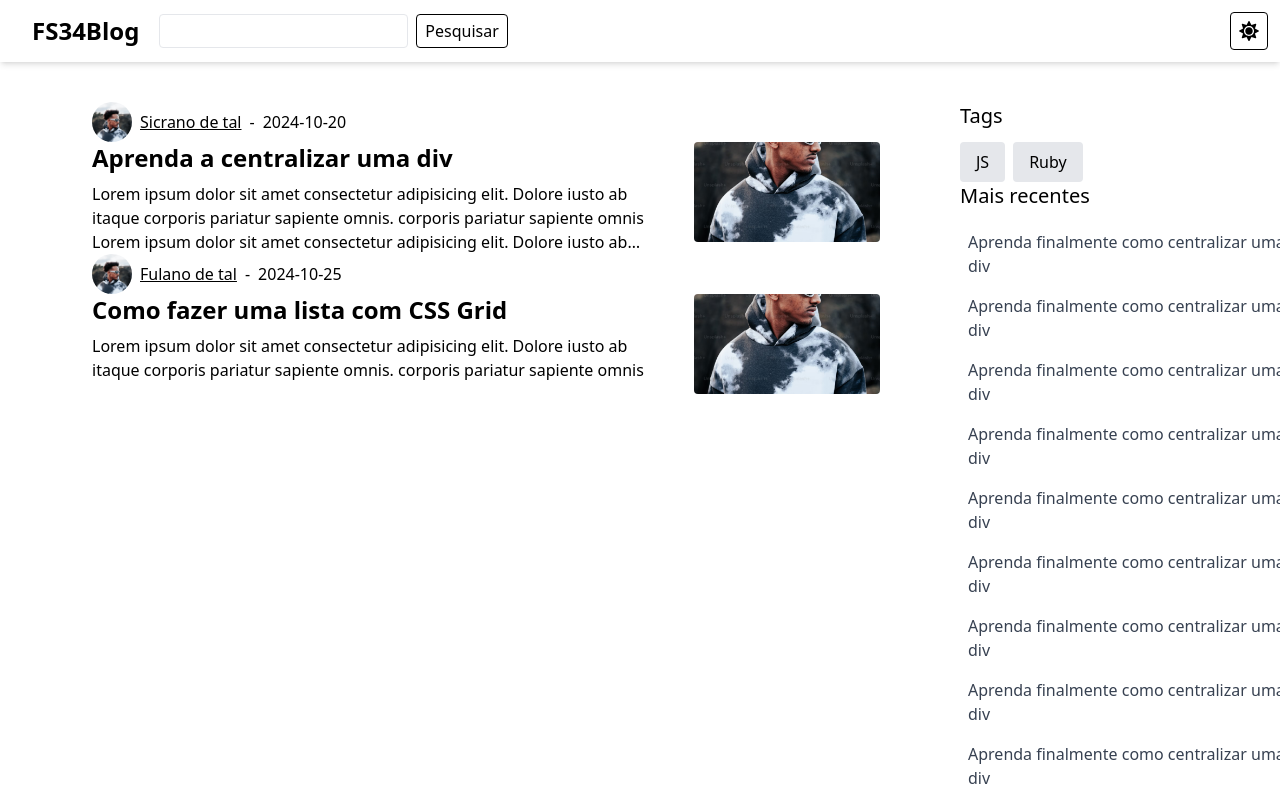
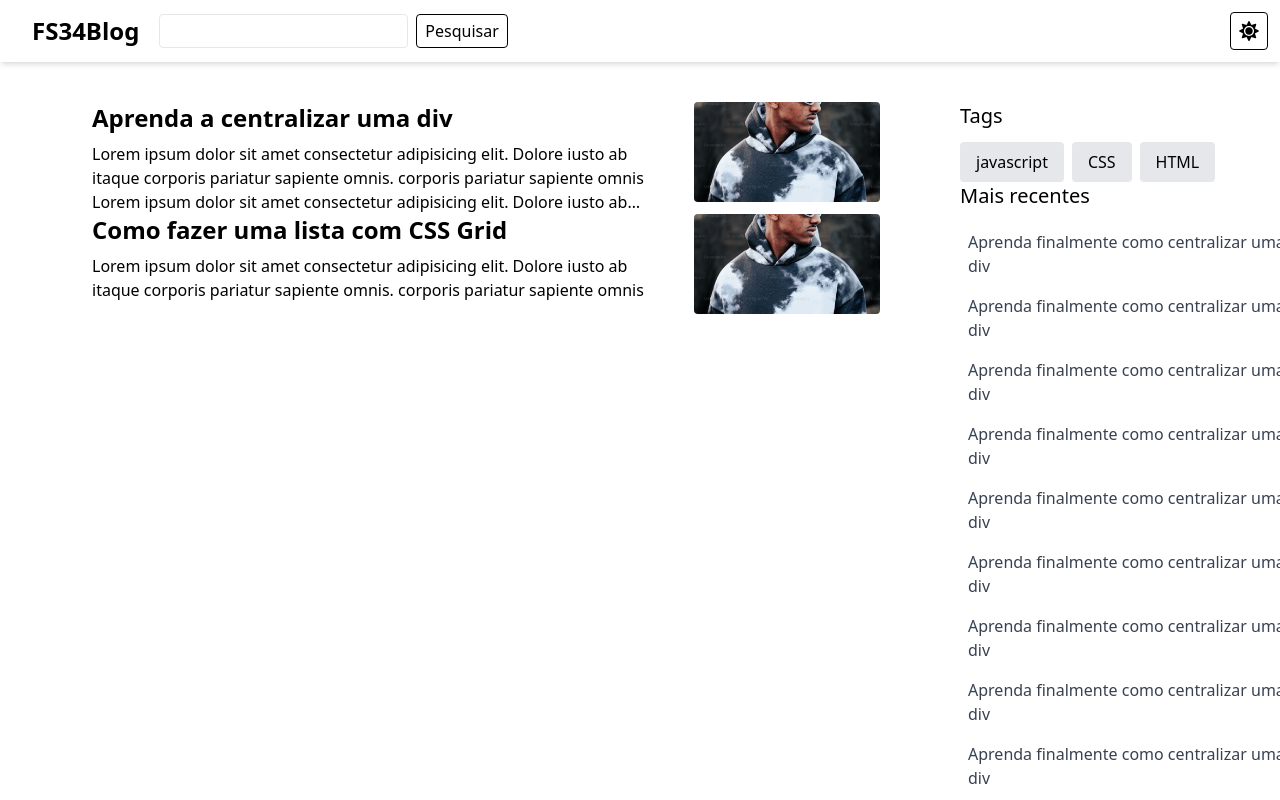
Before and after one commit to fullstack34/fs34-blog, a React (Vite) app: page / in a window 1280 px wide. Shown: the top 800 px of the page. Built offline with nearby package versions, Linux system fonts and the light colour scheme; data requests are answered from the project's data file.

Commit message:
Ajustando projeto react com o backend

```diff
--- a/src/components/Tags.jsx
+++ b/src/components/Tags.jsx
@@ -1,19 +1,19 @@
 import TagItem from "./TagItem";
 import { usePost } from "../context/PostContext";
 import { useEffect, useState } from "react";
-// import tags from "../api/tags";
+import tags from "../api/tags";
 
 export default function Tags () {
 
-  let [tagsList, setTagsList] = useState([]);
+  let [tagsList, setTagsList] = useState(tags);
 
-  useEffect(() => {
-    fetch('http://localhost:3000/tags')
-    .then(response => response.json())
-    .then(tags => {
-      setTagsList(tags);
-    });
-  }, []);
+  // useEffect(() => {
+  //   fetch('http://localhost:3000/tags')
+  //   .then(response => response.json())
+  //   .then(tags => {
+  //     setTagsList(tags);
+  //   });
+  // }, []);
 
   let postData = usePost() ?? false;
 
--- a/src/pages/Home.jsx
+++ b/src/pages/Home.jsx
@@ -2,14 +2,14 @@ import PostHeader from './../components/PostHeader';
 import PostBody from './../components/PostBody';
 import Layout from './../components/Layout';
 import Post from '../components/Post';
-// import posts from '../api/posts';
+import postsApi from '../api/posts';
 import users from '../api/users';
 import { useEffect, useState } from 'react';
 
 
 function App() {
 
-    let [posts, setPosts] = useState([]);
+    let [posts, setPosts] = useState(postsApi);
 
     useEffect(() => {
         fetch('http://localhost:3000/posts')
@@ -24,18 +24,14 @@ function App() {
             <Layout showSideBar>
                 { posts.map(function(post) {
 
-                    let user = users.find(function(user) {
-                        return user.id === post.user_id;
-                    });
-
                     return (
                         <Post>
-                            <PostHeader
+                            {/* <PostHeader
                                 authorName={user.name}
                                 authorProfile={user.profile_path}
                                 postDate={post.date}
                                 authorUsername={user.username}
-                            />
+                            /> */}
                             <PostBody
                                 content={post.content}
                                 title={post.title}
```
